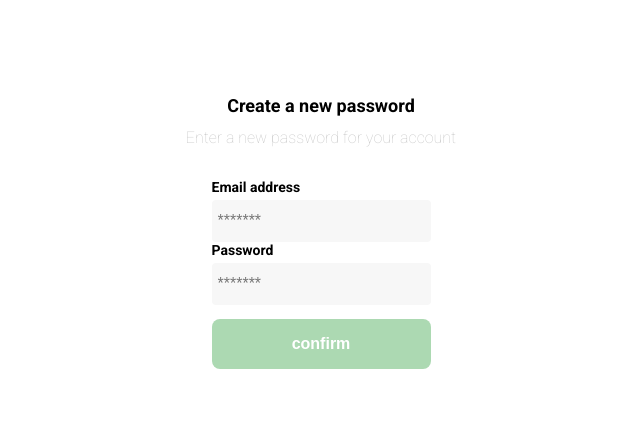
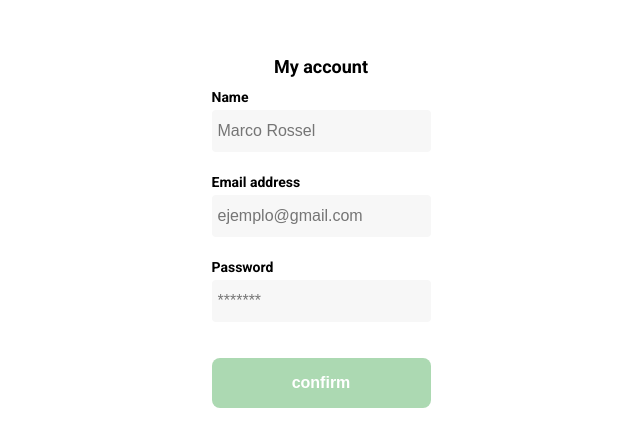
Before and after one commit to MarcoRosselDev/project-first, a plain HTML site: page crear-y-editar-mi-cuenta.html in a window 1280 px wide. Shown: the part 159-606 px from the top of the page, without its empty margins (319-959 px from the left). Drawn offline with Linux system fonts and the light colour scheme.

Commit message:
distance modification and autocomplete

```diff
--- a/pass1.html
+++ b/crear-y-editar-mi-cuenta.html
@@ -17,13 +17,15 @@
             <img src="./logos/logo_yard_sale.svg" alt="logo" class="logo">
 
             <h1 class="title">
-                Create a new password
+                My account
             </h1>
-            <p class="subtitle">Enter a new password for your account</p>
 
             <form action="/" class="form">
-                <label for="password" class="label">Email address</label>
-                <input type="password" id="password" placeholder="*******" class="input input-password">
+                <label for="name" class="label">Name</label>
+                <input type="text" id="name" placeholder="Marco Rossel" class="input input-password">
+
+                <label for="Email" class="label">Email address</label>
+                <input type="email" id="email" placeholder="ejemplo@gmail.com" class="input input-password">
 
                 <label for=" new-password" class="label">Password</label>
                 <input type="password" id="new-password" placeholder="*******" class="input input-password">
--- a/styles.css
+++ b/styles.css
@@ -89,6 +89,11 @@ body{
     font-size: var(--md);
     padding: 6px;
 }
+.input-name,
+.input-email,
+.input-password{
+    margin-bottom: 22px;
+}
 .primary-button{
     background-color: var(--hospital-green);
     border-radius: 8px;
@@ -111,7 +116,7 @@ body{
     font-weight: bold;
     height: 50px;
     border: 1px solid var(--hospital-green);
-    border-top: -200px;
+
 }
 .login-button{
     margin-top: 14px;
```
